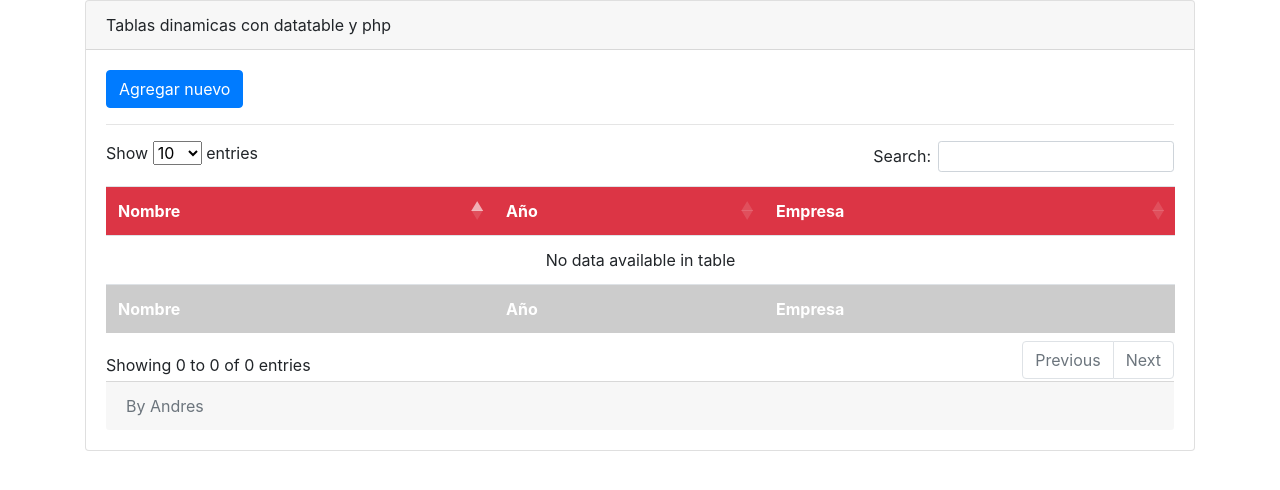
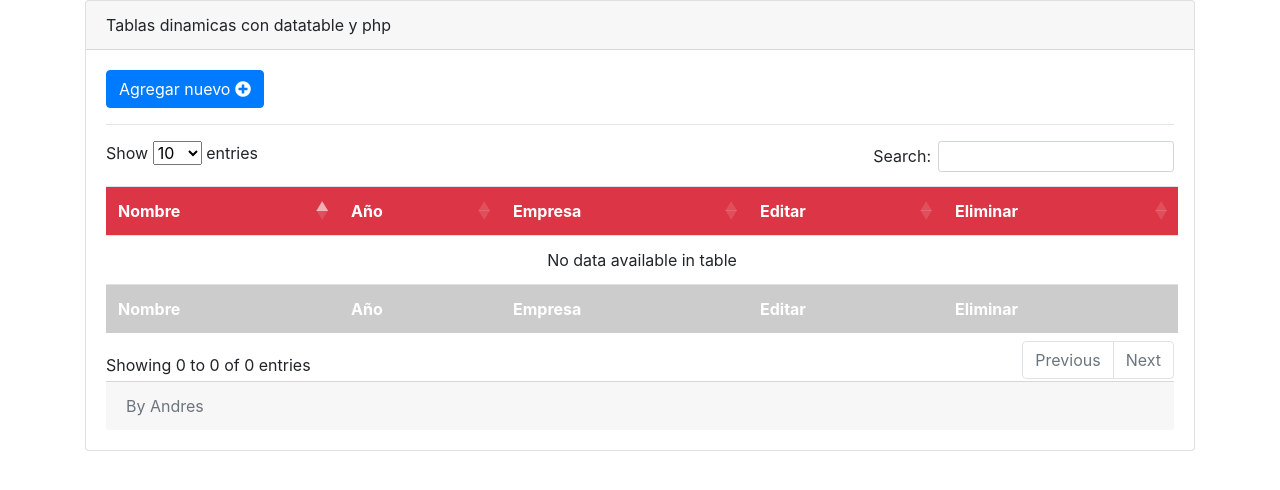
Before and after one commit to Andtres/tablas-dinamicas, a PHP site: page / in a window 1280 px wide. Shown: the top 490 px of the page. Run offline with PHP 8.4, Linux system fonts and the light colour scheme; data that the repository does not hold is empty; some libraries are stand-ins or nearby versions.

Commit message:
front termindo

```diff
--- a/index.php
+++ b/index.php
@@ -27,12 +27,16 @@
             Tablas dinamicas con datatable y php
           </div>
           <div class="card-body">
-            <span class="btn btn-primary">Agregar nuevo</span>
+            <span class="btn btn-primary">
+              Agregar nuevo <span class="fas fa-plus-circle"></span>
+            </span>
             <hr>
-            <div id="tablaDatatable"><?php include_once('tabla.php')?></div>
+            <div id="tablaDatatable">
+              <?php include_once('tabla.php')?>
+            </div>
           </div>
           <div class="card-footer text-muted">
-           By Andres
+            By Andres
           </div>
         </div>
       </div>
@@ -53,7 +57,8 @@
   <script type="text/javascript" charset="utf8" src="https://cdn.datatables.net/1.10.19/js/dataTables.bootstrap4.min.js"></script>
   <script src="librerias/alertify/alertify.min.js"></script>
   <!--font awesome-->
-  <link rel="stylesheet" href="https://use.fontawesome.com/releases/v5.2.0/css/all.css" integrity="sha384-hWVjflwFxL6sNzntih27bfxkr27PmbbK/iSvJ+a4+0owXq79v+lsFkW54bOGbiDQ" crossorigin="anonymous">
+  <link rel="stylesheet" href="https://use.fontawesome.com/releases/v5.2.0/css/all.css" integrity="sha384-hWVjflwFxL6sNzntih27bfxkr27PmbbK/iSvJ+a4+0owXq79v+lsFkW54bOGbiDQ"
+    crossorigin="anonymous">
 </body>
 <!--<script>
     $(document).ready(function(){
@@ -61,8 +66,9 @@
     });
 </script>-->
 <script>
-        $(document).ready(function() {
+  $(document).ready(function () {
     $('#iddatatable').DataTable();
-        } );
-    </script>
+  });
+</script>
+
 </html>
--- a/tabla.php
+++ b/tabla.php
@@ -12,6 +12,8 @@
                 <td>Nombre</td>
                 <td>Año</td>
                 <td>Empresa</td>
+                <td>Editar</td>
+                <td>Eliminar</td>
             </tr>
         </thead>
         <tfoot style="background-color: #ccc; color: white; font-weight: bold">
@@ -19,6 +21,8 @@
                 <td>Nombre</td>
                 <td>Año</td>
                 <td>Empresa</td>
+                <td>Editar</td>
+                <td>Eliminar</td>
             </tr>
         </tfoot>
         <tbody>
@@ -29,6 +33,17 @@
                 <td><?php echo $mostrar[1]?></td>
                 <td><?php echo $mostrar[2]?></td>
                 <td><?php echo $mostrar[3]?></td>
+                <td style="text-align: center;">
+                    <span class="btn btn-warning btn-xs">
+                        <span class="fas fa-edit"></span>
+                    </span>
+
+                </td>
+                <td style="text-align: center;">
+                    <span class="btn btn-warning btn-xs">
+                        <span class="fas fa-trash"></span>
+                    </span>
+                </td>
             </tr>
             <?php
                 endwhile;
```
